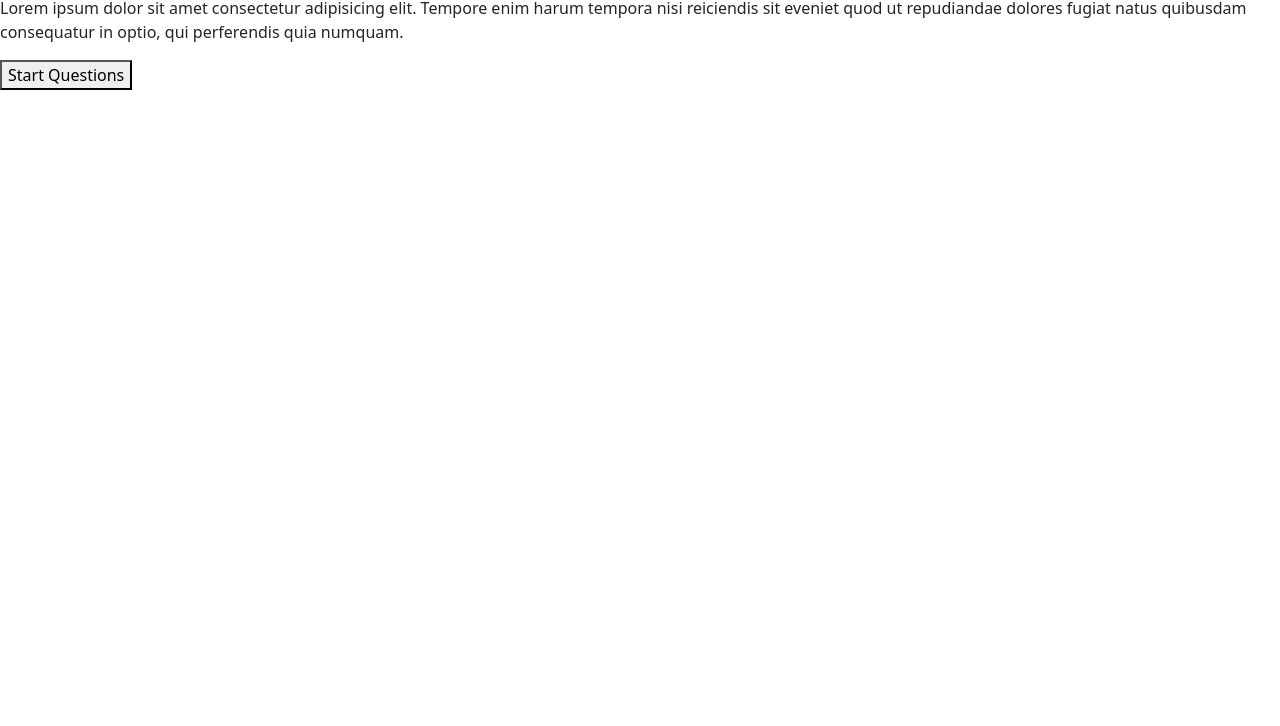
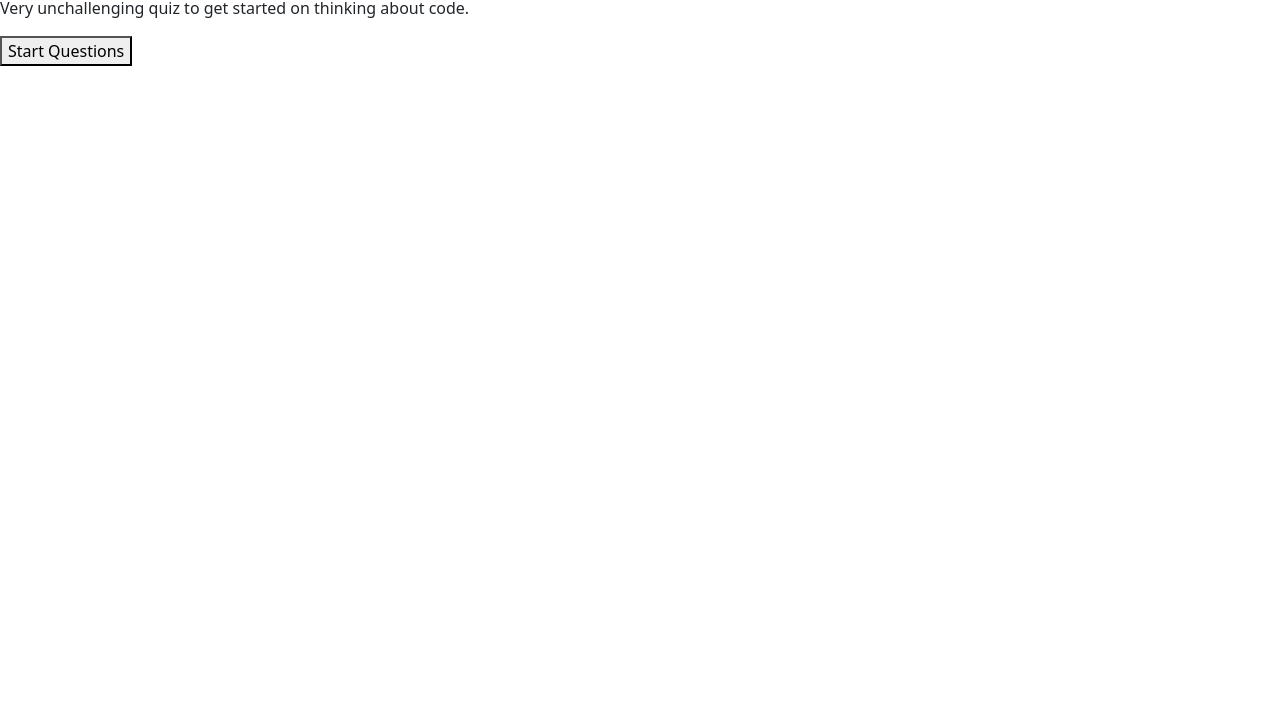
Before and after one commit to arutneva/code_quiz, a plain HTML site: page index.html in a window 1280 px wide. Shown: the part 74-800 px from the top of the page. Drawn offline with nearby package versions, Linux system fonts and the light colour scheme.

Commit message:
added final things

```diff
--- a/index.html
+++ b/index.html
@@ -21,7 +21,7 @@
     <main>
         <section id="introduction">
             <h2>Not A Quiz</h2>
-            <p>Lorem ipsum dolor sit amet consectetur adipisicing elit. Tempore enim harum tempora nisi reiciendis sit eveniet quod ut repudiandae dolores fugiat natus quibusdam consequatur in optio, qui perferendis quia numquam.</p>
+            <p>Very unchallenging quiz to get started on thinking about code.</p>
             <button id="begin">Start Questions</button>
         </section>
 
```
Also changed, not shown: README.md (added).
